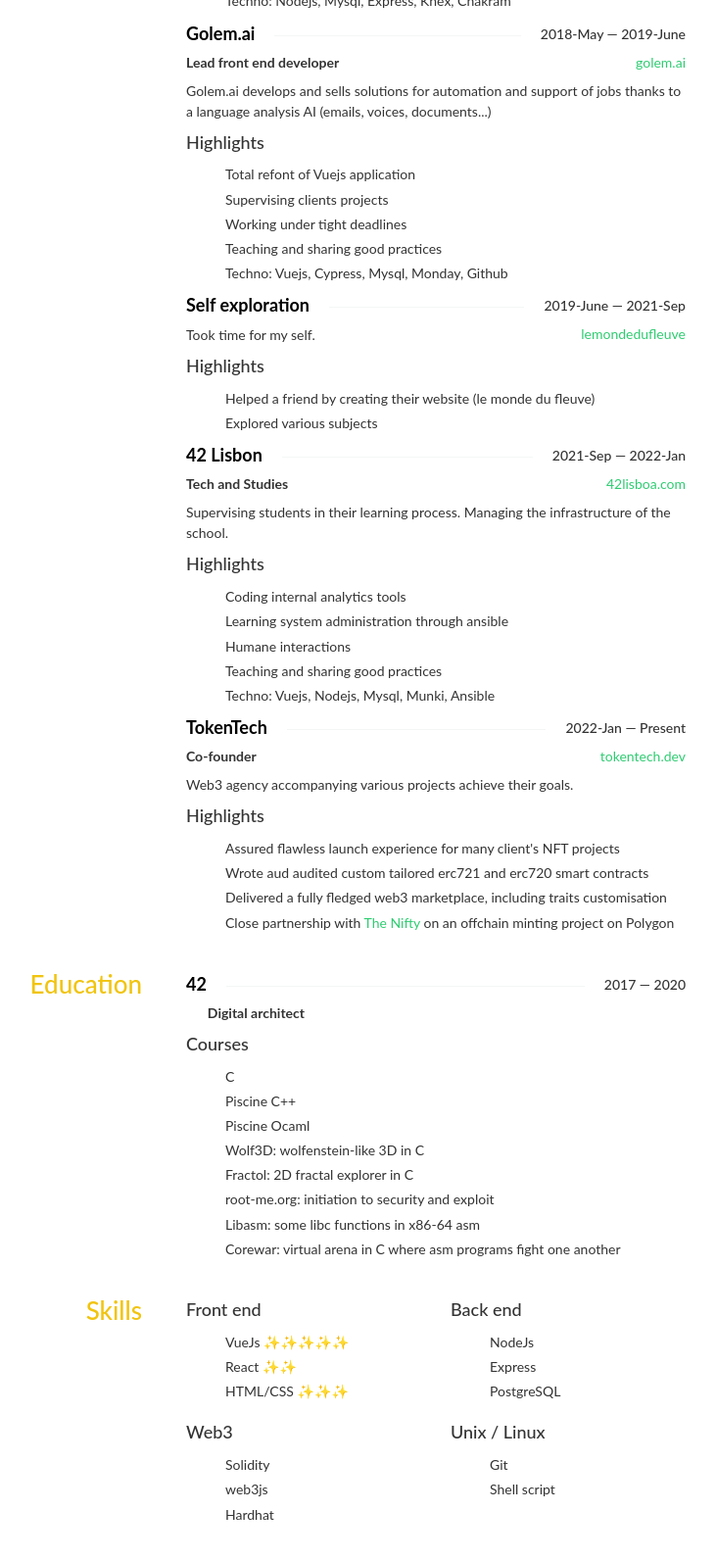
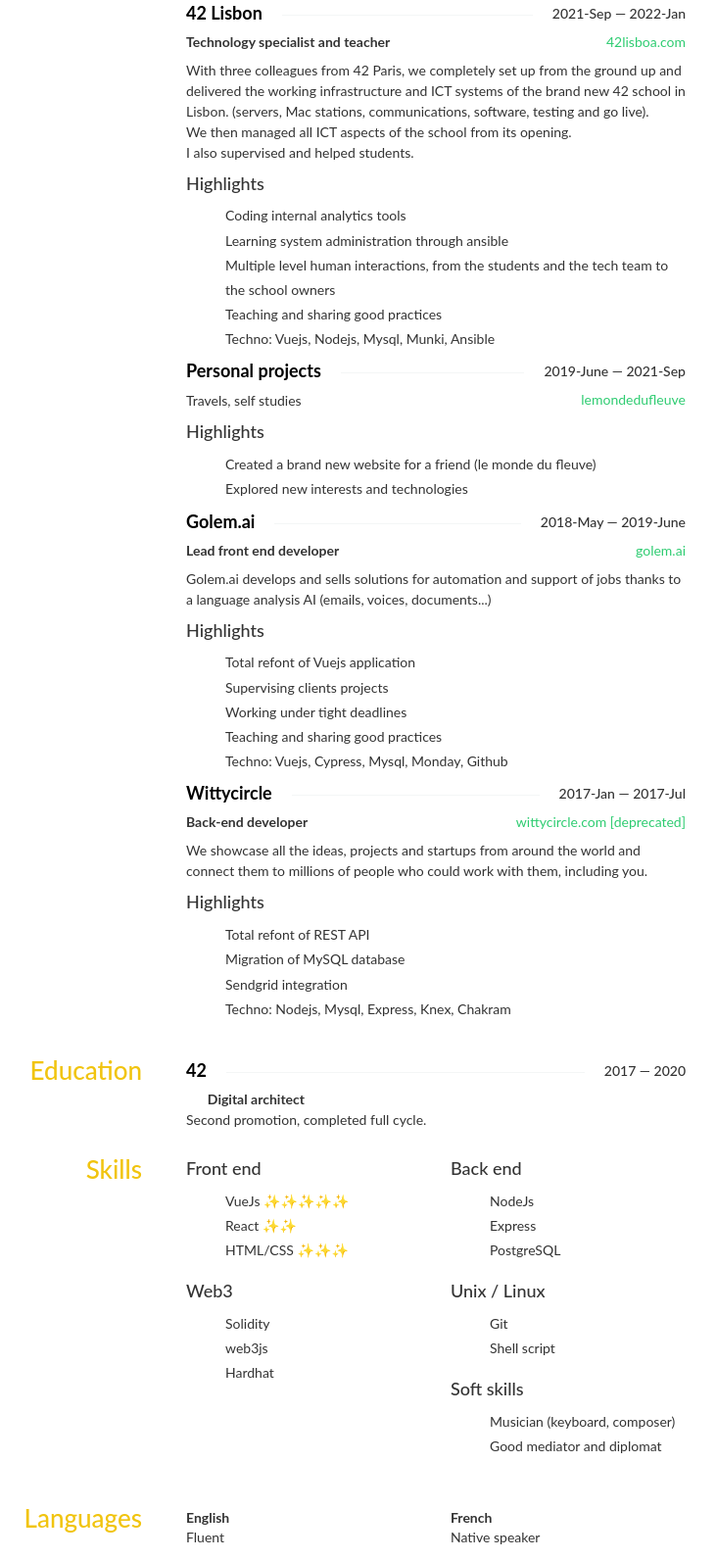
Before and after one commit to Sequoya42/Sequoya42.github.io, a plain HTML site: page index.html in a window 1280 px wide. Shown: the part 807-2399 px from the top of the page at 98% size, without its empty margins (285-1016 px from the left). Drawn offline with nearby package versions, Linux system fonts and the light colour scheme; some icons are missing.

Commit message:
Updated cv

```diff
--- a/index.html
+++ b/index.html
@@ -342,38 +342,101 @@
         <h3>Work</h3>
       </aside>
       <div class="col-sm-9">
+
         <div class="row">
           <div class="col-sm-12">
             <h4 class="strike-through">
-              <span>Wittycircle</span>
-              <span class="date">
-                2017-Jan — 2017-Jul
-              </span>
+              <span>TokenTech</span>
+              <span class="date">2022-Jan — Present</span>
             </h4>
             <div class="website pull-right">
-              <a target="_blank">wittycircle.com [deprecated]</a>
+              <a target="_blank" href="https://tokentech.dev/">tokentech.dev</a>
             </div>
             <div class="position">
-              Back-end developer
+              Co-founder
             </div>
             <div class="summary">
               <p>
-                We showcase all the ideas, projects and startups from around
-                the world and connect them to millions of people who could
-                work with them, including you.
+                Web3 agency accompanying various projects achieve their goals.
               </p>
             </div>
             <h4>Highlights</h4>
             <ul class="highlights">
-              <li class="bullet">Total refont of REST API</li>
-              <li class="bullet">Migration of MySQL database</li>
-              <li class="bullet">Sendgrid integration</li>
+              <li class="bullet">Assured flawless launch experience for many client's NFT projects</li>
+              <li class="bullet">Wrote and audited custom tailored erc721 and erc720 smart contracts</li>
+              <li class="bullet">Delivered a fully fledged web3 marketplace, including traits customisation</li>
+              <li class="bullet">Close partnership with <a target="_blank"
+                  href="https://www.youtube.com/@NFTMorningShow">The Nifty</a>
+                on an offchain minting project on Polygon</li>
+            </ul>
+          </div>
+        </div>
+
+
+
+
+        <div class="row">
+          <div class="col-sm-12">
+            <h4 class="strike-through">
+              <span>42 Lisbon</span>
+              <span class="date">2021-Sep — 2022-Jan</span>
+            </h4>
+            <div class="website pull-right">
+              <a target="_blank" href="https://www.42lisboa.com/en/">42lisboa.com</a>
+            </div>
+            <div class="position">
+              Technology specialist and teacher
+            </div>
+            <div class="summary">
+              <p>
+                With three colleagues from 42 Paris, we completely set up from the ground up and delivered the working
+                infrastructure and ICT systems of the brand new 42 school in Lisbon.
+                (servers, Mac stations, communications, software, testing and go live).
+                </br>We then managed all ICT aspects
+                of the school from its opening.
+                <br />I also supervised and helped students.
+              </p>
+            </div>
+            <h4>Highlights</h4>
+            <ul class="highlights">
+              <li class="bullet">Coding internal analytics tools</li>
+              <li class="bullet">Learning system administration through ansible</li>
+              <li class="bullet">Multiple level human interactions, from the students and the tech team to the school
+                owners</li>
+              <li class="bullet">Teaching and sharing good practices</li>
               <li class="bullet">
-                Techno: Nodejs, Mysql, Express, Knex, Chakram
+                Techno: Vuejs, Nodejs, Mysql, Munki, Ansible
               </li>
             </ul>
           </div>
         </div>
+
+
+        <div class="row">
+          <div class="col-sm-12">
+            <h4 class="strike-through">
+              <span>Personal projects</span>
+              <span class="date">
+                2019-June — 2021-Sep
+              </span>
+            </h4>
+            <div class="website pull-right">
+              <a target="_blank" href="https://www.lemondedufleuve.fr/">lemondedufleuve</a>
+            </div>
+            <div class="summary">
+              <p>
+                Travels, self studies
+              </p>
+            </div>
+            <h4>Highlights</h4>
+            <ul class="highlights">
+              <li class="bullet">Created a brand new website for a friend (le monde du fleuve) </li>
+              <li class="bullet">Explored new interests and technologies</li>
+            </ul>
+          </div>
+        </div>
+
+
         <div class="row">
           <div class="col-sm-12">
             <h4 class="strike-through">
@@ -410,87 +473,40 @@
         <div class="row">
           <div class="col-sm-12">
             <h4 class="strike-through">
-              <span>Self exploration</span>
+              <span>Wittycircle</span>
               <span class="date">
-                2019-June — 2021-Sep
+                2017-Jan — 2017-Jul
               </span>
             </h4>
             <div class="website pull-right">
-              <a target="_blank" href="https://www.lemondedufleuve.fr/">lemondedufleuve</a>
+              <a target="_blank">wittycircle.com [deprecated]</a>
+            </div>
+            <div class="position">
+              Back-end developer
             </div>
             <div class="summary">
               <p>
-                Took time for my self.
+                We showcase all the ideas, projects and startups from around
+                the world and connect them to millions of people who could
+                work with them, including you.
               </p>
             </div>
             <h4>Highlights</h4>
             <ul class="highlights">
-              <li class="bullet">Helped a friend by creating their website (le monde du fleuve) </li>
-              <li class="bullet">Explored various subjects</li>
+              <li class="bullet">Total refont of REST API</li>
+              <li class="bullet">Migration of MySQL database</li>
+              <li class="bullet">Sendgrid integration</li>
+              <li class="bullet">
+                Techno: Nodejs, Mysql, Express, Knex, Chakram
+              </li>
             </ul>
           </div>
         </div>
 
-        <div class="row">
-          <div class="col-sm-12">
-            <h4 class="strike-through">
-              <span>42 Lisbon</span>
-              <span class="date">2021-Sep — 2022-Jan</span>
-            </h4>
-            <div class="website pull-right">
-              <a target="_blank" href="https://www.42lisboa.com/en/">42lisboa.com</a>
-            </div>
-            <div class="position">
-              Tech and Studies
-            </div>
-            <div class="summary">
-              <p>
-                Supervising students in their learning process.
-                Managing the infrastructure of the school.
-              </p>
-            </div>
-            <h4>Highlights</h4>
-            <ul class="highlights">
-              <li class="bullet">Coding internal analytics tools</li>
-              <li class="bullet">Learning system administration through ansible</li>
-              <li class="bullet">Humane interactions</li>
-              <li class="bullet">Teaching and sharing good practices</li>
-              <li class="bullet">
-                Techno: Vuejs, Nodejs, Mysql, Munki, Ansible
-              </li>
-            </ul>
-          </div>
-        </div>
-        <div class="row">
-          <div class="col-sm-12">
-            <h4 class="strike-through">
-              <span>TokenTech</span>
-              <span class="date">2022-Jan — Present</span>
-            </h4>
-            <div class="website pull-right">
-              <a target="_blank" href="https://tokentech.dev/">tokentech.dev</a>
-            </div>
-            <div class="position">
-              Co-founder
-            </div>
-            <div class="summary">
-              <p>
-                Web3 agency accompanying various projects achieve their goals.
-              </p>
-            </div>
-            <h4>Highlights</h4>
-            <ul class="highlights">
-              <li class="bullet">Assured flawless launch experience for many client's NFT projects</li>
-              <li class="bullet">Wrote aud audited custom tailored erc721 and erc720 smart contracts</li>
-              <li class="bullet">Delivered a fully fledged web3 marketplace, including traits customisation</li>
-              <li class="bullet">Close partnership with <a target="_blank"
-                  href="https://www.youtube.com/@NFTMorningShow">The Nifty</a>
-                on an offchain minting project on Polygon</li>
-            </ul>
-          </div>
-        </div>
 
       </div>
+
+
     </section>
 
     <section id="education" class="row">
@@ -509,25 +525,11 @@
             <div class="area">
               Digital architect
             </div>
-            <div class="studyType"></div>
-            <h4>Courses</h4>
-            <ul class="courses">
-              <li>C</li>
-              <li>Piscine C++</li>
-              <li>Piscine Ocaml</li>
-              <li>
-                Wolf3D: wolfenstein-like 3D in C
-              </li>
-              <li>
-                Fractol: 2D fractal explorer in C
-              </li>
-              <li>root-me.org: initiation to security and exploit</li>
-              <li>Libasm: some libc functions in x86-64 asm</li>
-              <li>
-                Corewar: virtual arena in C where asm programs fight one
-                another
-              </li>
-            </ul>
+            <div class="summary">
+              <p>
+                Second promotion, completed full cycle.
+              </p>
+            </div>
           </div>
         </div>
       </div>
@@ -578,6 +580,15 @@
               <li>Shell script</li>
             </ul>
           </div>
+          <div class="col-sm-6">
+            <div class="name">
+              <h4>Soft skills</h4>
+            </div>
+            <ul class="keywords">
+              <li>Musician (keyboard, composer)</li>
+              <li>Good mediator and diplomat</li>
+            </ul>
+          </div>
 
         </div>
       </div>
```
